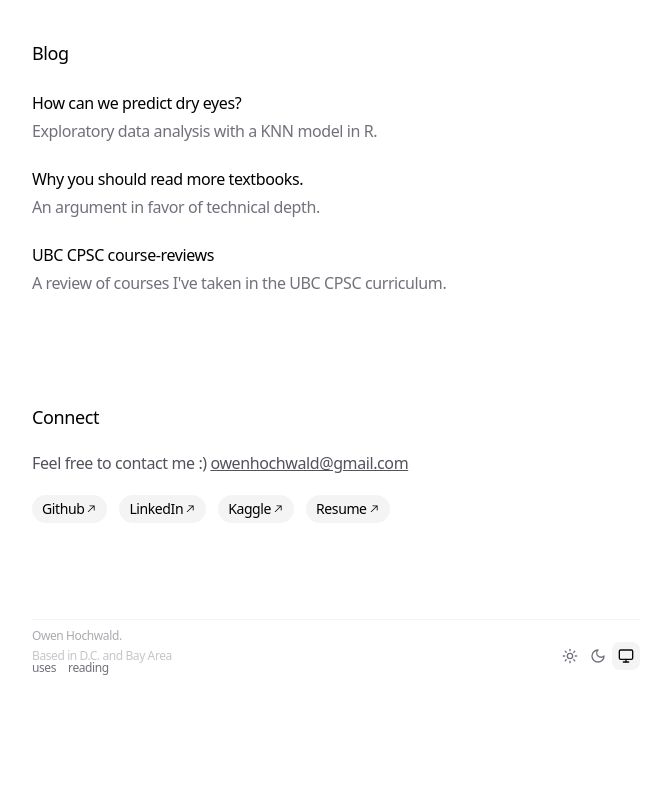
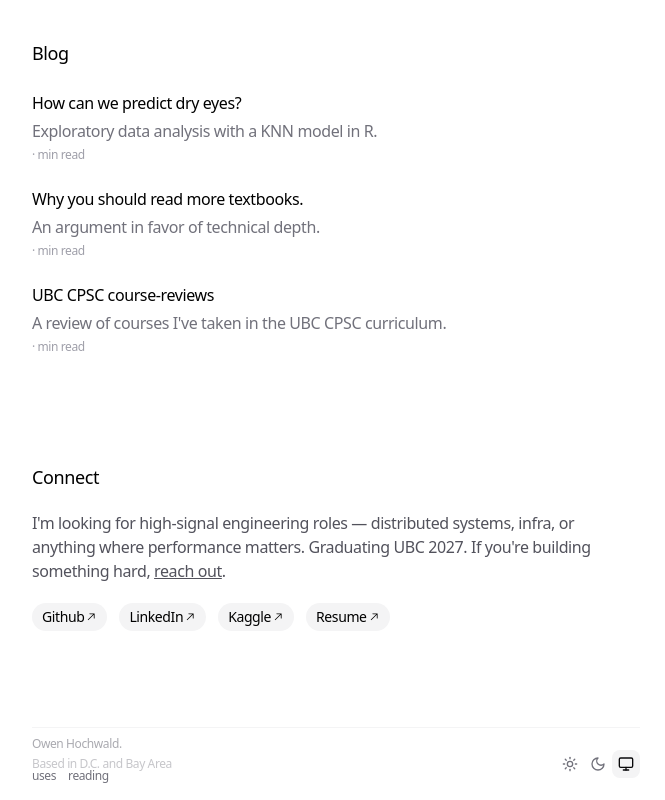
Before and after one commit to owenHochwald/personal-site, a Next.js app: page / in a window 1280 px wide. Shown: the part 2392-3192 px from the top of the page, without its empty margins (304-969 px from the left). Before the commit the page ends 3084 px from the top, so only its background shows below. Built offline with nearby package versions, Linux system fonts and the light colour scheme.

Commit message:
Add post date and reading time to project descriptions; update contact message for clarity

```diff
--- a/app/page.tsx
+++ b/app/page.tsx
@@ -318,6 +318,9 @@ export default function Personal() {
                                     <p className="text-zinc-500 dark:text-zinc-400">
                                         {post.description}
                                     </p>
+                                    <p className="text-xs text-zinc-400 dark:text-zinc-500">
+                                        {post.date} · {post.readingTime} min read
+                                    </p>
                                 </div>
                             </Link>
                         ))}
@@ -331,10 +334,11 @@ export default function Personal() {
             >
                 <h3 className="mb-5 text-lg font-medium">Connect</h3>
                 <p className="mb-5 text-zinc-600 dark:text-zinc-400">
-                    Feel free to contact me :) {' '}
+                    I'm looking for high-signal engineering roles — distributed systems, infra, or anything where performance matters. Graduating UBC 2027. If you're building something hard,{' '}
                     <a className="underline dark:text-zinc-300" href={`mailto:${EMAIL}`}>
-                        {EMAIL}
+                        reach out
                     </a>
+                    .
                 </p>
                 <div className="flex items-center justify-start space-x-3">
                     {SOCIAL_LINKS.map((link) => (
```
